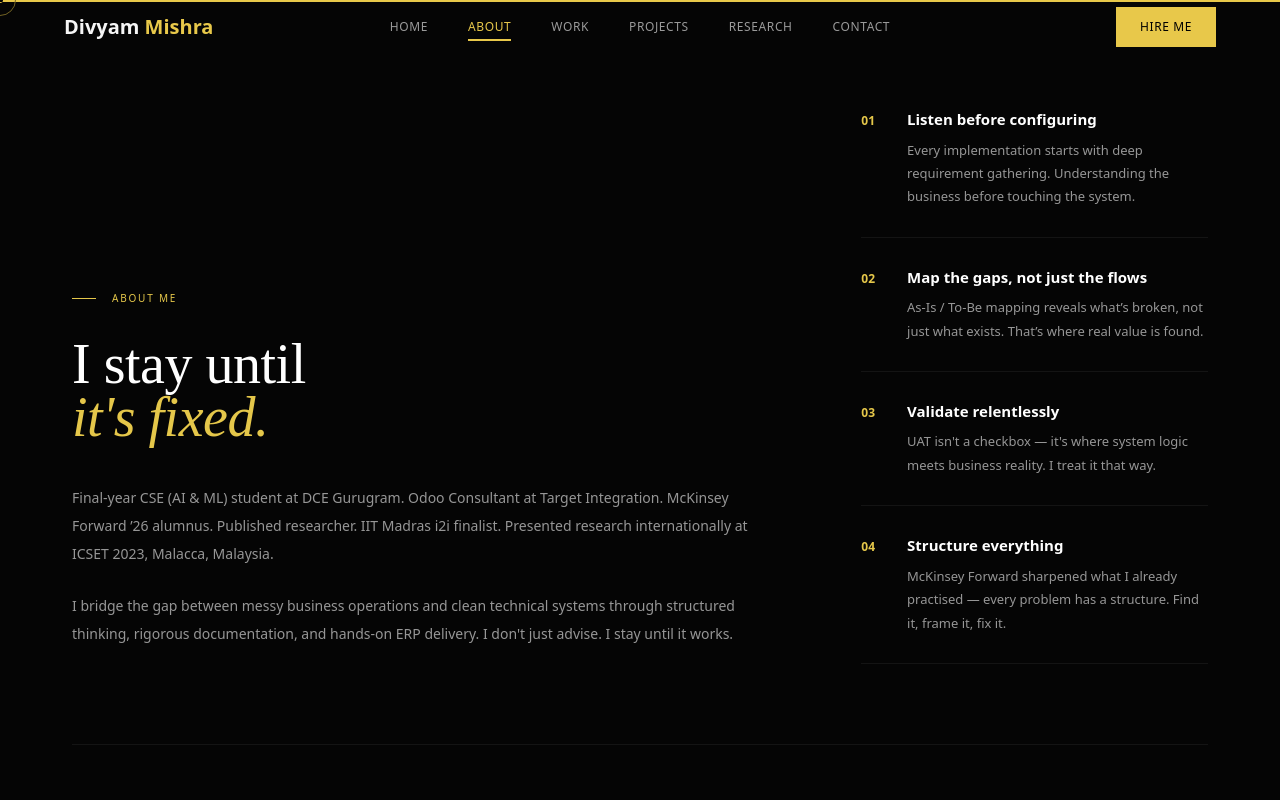
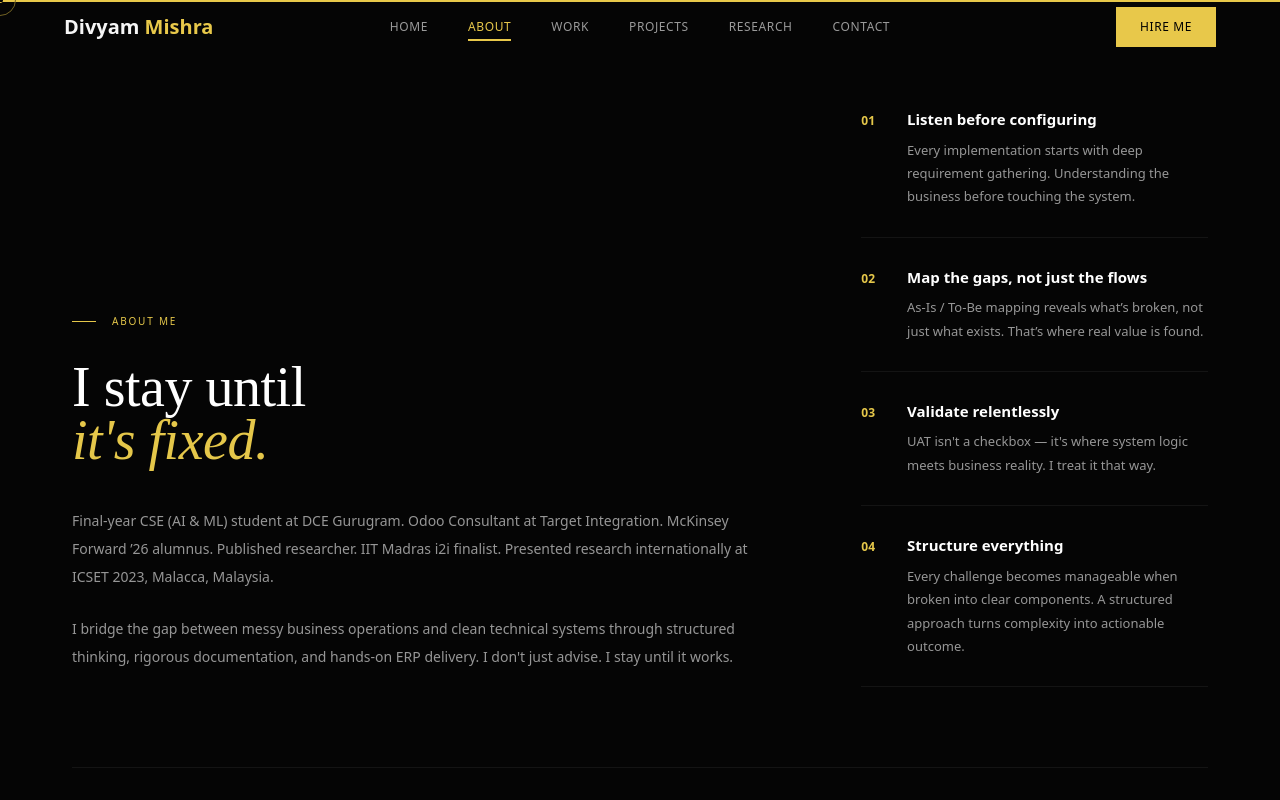
Before and after one commit to Anjalie0987/Divyam_Portfolio, a Next.js app: page /about in a window 1280 px wide. Shown: the top 800 px of the page. Built offline with nearby package versions, Linux system fonts and the light colour scheme; a web font is replaced by a local one.

Commit message:
Update About principle description and remove McKinsey badge

```diff
--- a/src/sections/about.tsx
+++ b/src/sections/about.tsx
@@ -57,7 +57,7 @@ export function About() {
               {
                 num: "04",
                 title: "Structure everything",
-                desc: "McKinsey Forward sharpened what I already practised — every problem has a structure. Find it, frame it, fix it."
+                desc: "Every challenge becomes manageable when broken into clear components. A structured approach turns complexity into actionable outcome."
               }
             ].map((principle, idx) => (
               <div key={idx} className="flex gap-8 py-[28px] border-b border-[rgba(255,255,255,0.06)]">
--- a/src/sections/hero.tsx
+++ b/src/sections/hero.tsx
@@ -49,7 +49,7 @@ export function Hero() {
               variants={fadeUp}
               className="mb-10 max-w-[540px] text-[15px] font-light leading-[1.8] text-white/50"
             >
-              ERP implementations. Process mapping. Data migration. I turn operational chaos into clean, working systems — currently doing exactly that at Target Integration, Gurugram. McKinsey Forward '26 alumnus.
+              ERP implementations. Process mapping. Data migration. I turn operational chaos into clean, working systems — currently doing exactly that at Target Integration, Gurugram.
             </motion.p>
 
             {/* Action Buttons */}
--- a/src/sections/work.tsx
+++ b/src/sections/work.tsx
@@ -184,9 +184,6 @@ export function Work() {
               </span>
             </div>
 
-            <div className="h-[38px] px-[18px] rounded-full bg-[#d4af37] text-[#000] text-[9px] font-[600] tracking-[2px] flex items-center justify-center">
-              MCKINSEY CERTIFIED
-            </div>
           </div>
 
           {/* Divider */}
```
